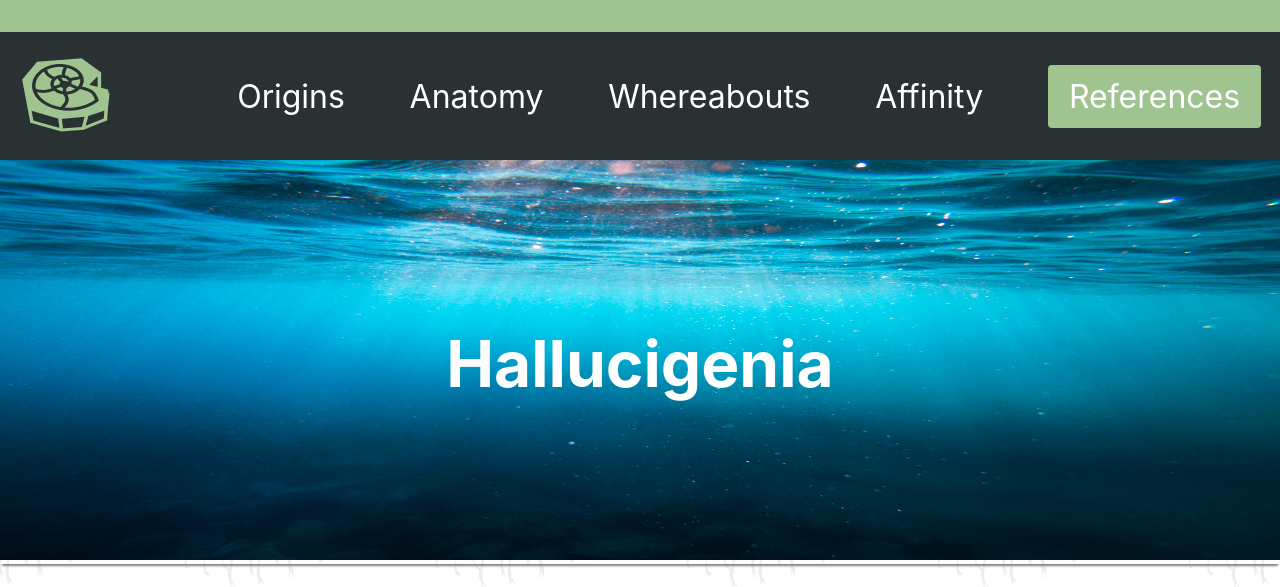
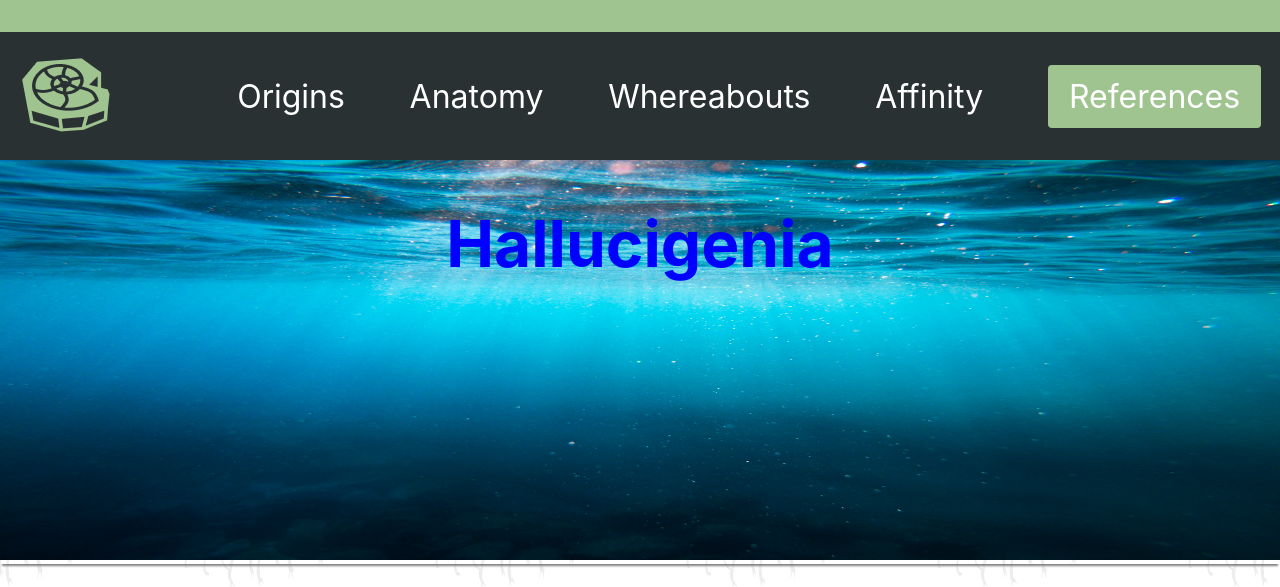
Before and after one commit to jorgeemejia/hgenia-dot-com, a React (Create React App) app: page / in a window 1280 px wide. Shown: the top 587 px of the page. Built offline with nearby package versions, Linux system fonts and the light colour scheme.

Commit message:
working on making home hero dynamic

```diff
--- a/src/Pages/Home.js
+++ b/src/Pages/Home.js
@@ -10,7 +10,7 @@ export default function Home (){
         <div className={classes.home_page}>
             <div className={classes.hero_section}>
                 <img className={classes.hero_image} src={waterBG}  alt=""/>
-                <h1 className={classes.header}>Hallucigenia</h1>
+                    <h1 className={classes.header}>Hallucigenia</h1>
             </div>
             <div className={classes.images}>
                 <img className={classes.image} src={hg_model} alt=""/>
--- a/src/Pages/Home.module.css
+++ b/src/Pages/Home.module.css
@@ -22,6 +22,7 @@
 .hero_image {
     width:100%;
     height: 556px;
+    position: relative;
 }
 
 
@@ -40,13 +41,14 @@
 
 }
 
-@media (max-width: 2560px) {
+@media (max-width: 1280px) {
     .header {
-        color: white;
+        color: blue;
         position: absolute;
-        top: 40%;
+        top: 25%;
         left: 50%;
         font-size: 4rem;
+        transform: translate(-50%, -50%);
     }
 
     .hero_image {
```
